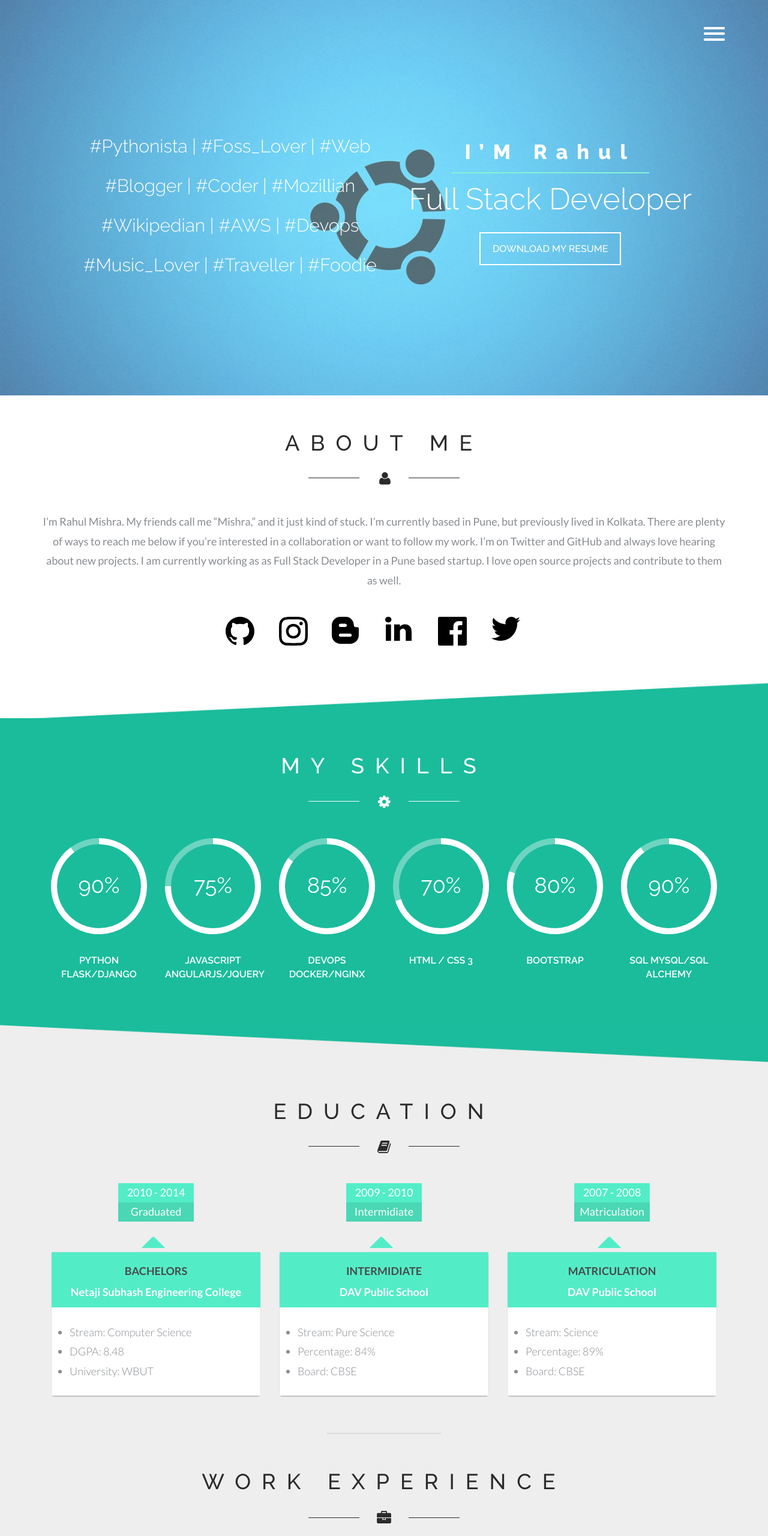
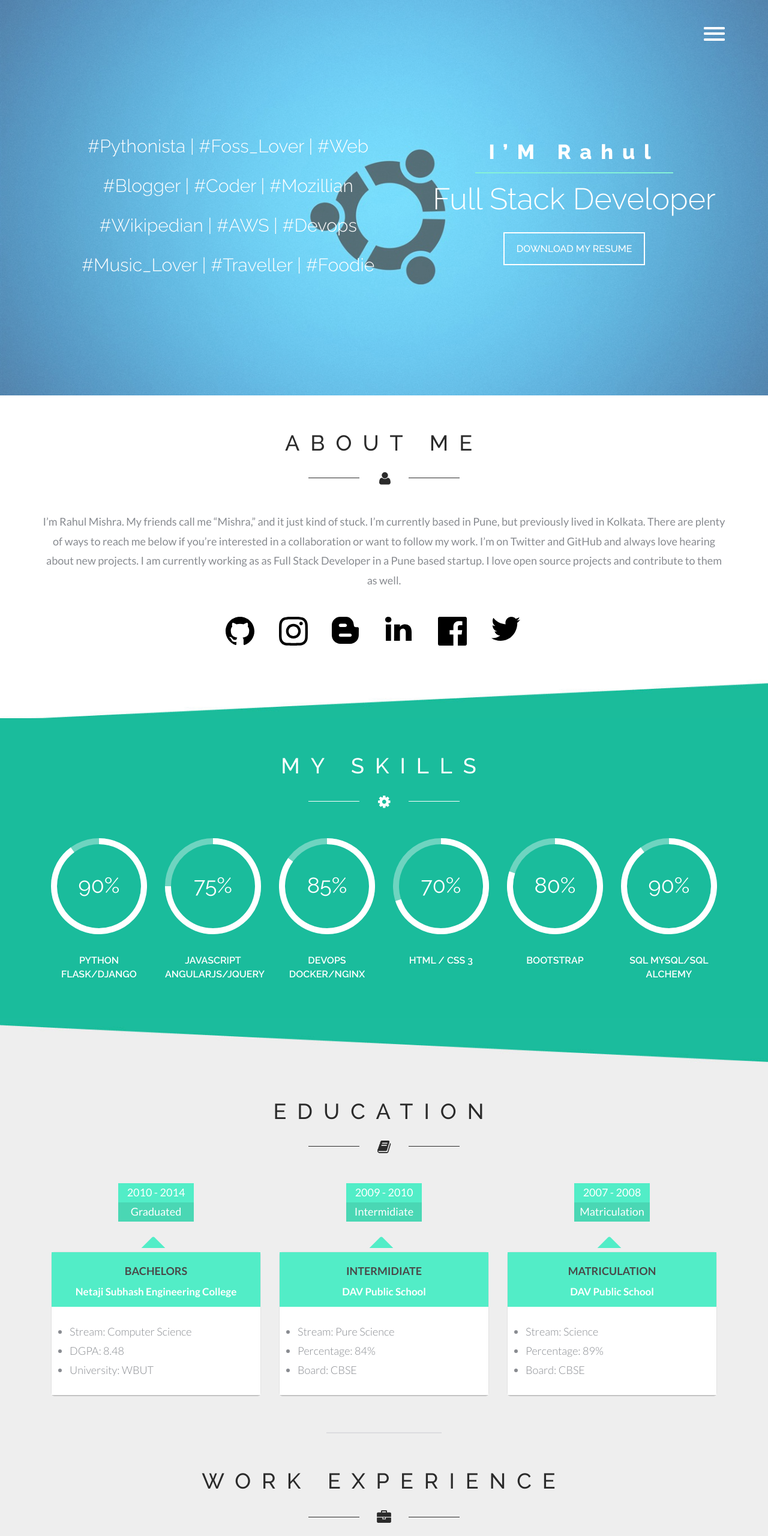
Before and after one commit to Rahul91/Rahul91.github.io, a plain HTML site: page index.html in a window 1280 px wide. Shown: the top 2560 px of the page at 60% size. Drawn offline with Linux system fonts and the light colour scheme.

Commit message:
Changin basic styling

```diff
--- a/css/style.css
+++ b/css/style.css
@@ -124,7 +124,7 @@ a.boxclose{
 	opacity: 0.7;
 }
 .banner-info{
-width:90%;
+width:97%;
 margin: 130px auto 0 auto;
 }
 .banner-right h1{
@@ -154,7 +154,7 @@ border:2px solid #000;
 .banner-left{
 float:left;
 	margin-top: 12px;
-	width: 50%;
+	width: 53%;
 }
 .banner-left h2{
   font-size: 30px;
@@ -345,7 +345,7 @@ line-height:1.8em;
 .edu-grid-master h4{
 font-family: 'Lato', sans-serif;
 margin:10px 0 0 0;
-font-size:18px;
+font-size:17px;
 color:#ffffff;
 font-weight: 600;
 }
@@ -423,6 +423,8 @@ font-weight: 600;
 background:#ffffff;
 padding: 20px 18px;
 min-height: 295px;
+max-height: 295px;
+padding-top: 10px;
 }
 .work-grid-info h4{
   font-family: 'Lato', sans-serif;
@@ -525,7 +527,7 @@ min-height: 285px;
 #portfolio p {
   font-family: 'Lato', sans-serif;
   line-height: 1.8em;
-  margin: 25px 0 0 0;
+  /*! margin: 25px 0 0 0; */
   font-size: 18px;
   color: #ffffff;
   font-weight: 300;
```
